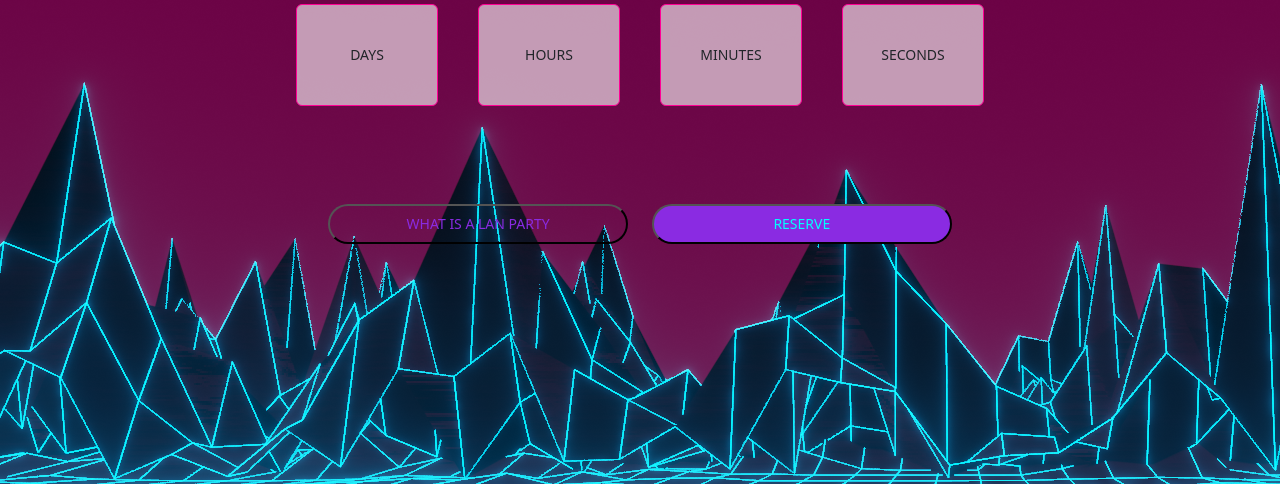
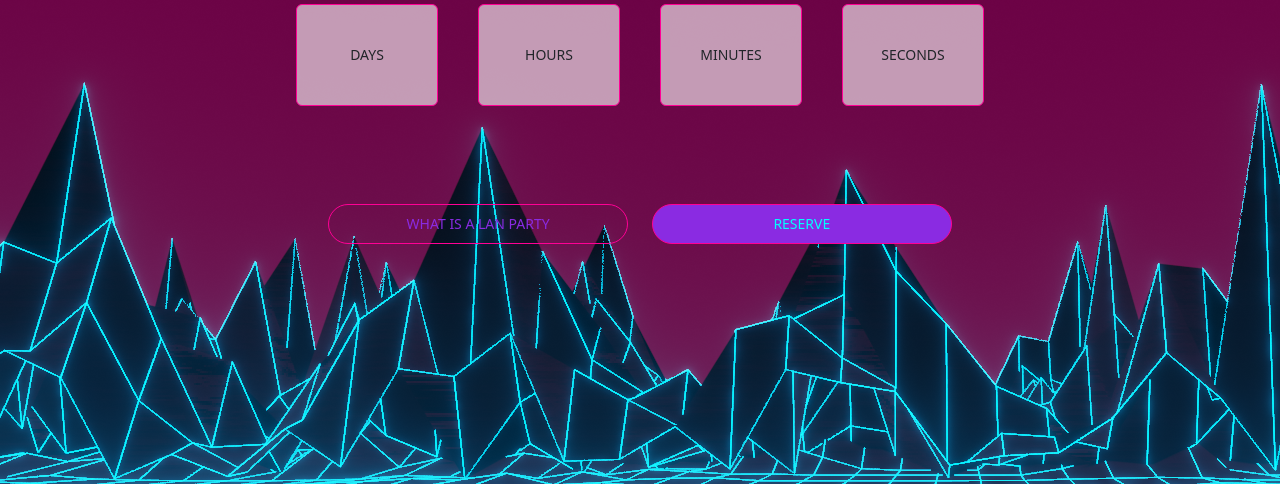
Before and after one commit to TamoAgzt/LAN-party-244, a PHP site: template template/public/index.html in a window 1280 px wide. Shown: the part 229-713 px from the top of the page. Run offline with PHP 8.4, Linux system fonts and the light colour scheme; the template is opened without the code that fills it, so the values that code supplies are empty.

Commit message:
Update main.css

```diff
--- a/template/css/main.css
+++ b/template/css/main.css
@@ -81,6 +81,7 @@ p {
     height: 40px;
     margin: 10px;
     border-radius: 25px;
+    border: 1px solid rgb(255, 0, 149);
 }
 
 .buttons .button-two {
@@ -90,6 +91,7 @@ p {
     height: 40px;
     margin: 10px;
     border-radius: 25px;
+    border: 1px solid rgb(255, 0, 149);
 }
 
 .buttons .button-one:hover,
```
